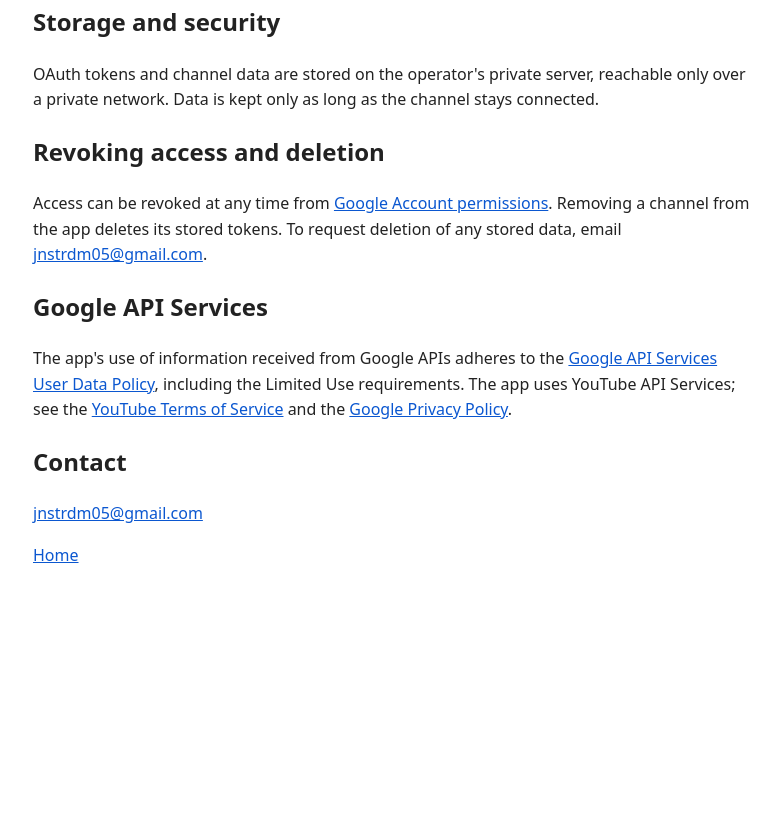
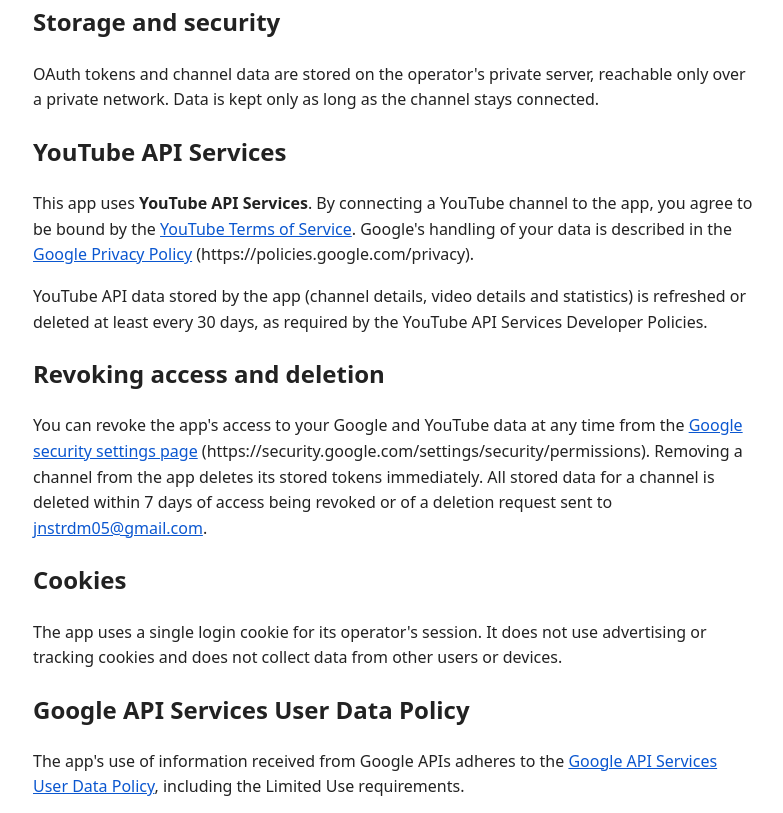
Before and after one commit to johnstryder/postiz-factory, a plain HTML site: page privacy.html in a window 1280 px wide. Shown: the part 607-1420 px from the top of the page, without its empty margins (247-1030 px from the left). Before the commit the page ends 1223 px from the top, so only its background shows below. Drawn offline with Linux system fonts and the light colour scheme.

Commit message:
Add YouTube API Services branding and policy sections
Co-Authored-By: Claude Opus 5.5 <noreply@anthropic.com>

```diff
--- a/privacy.html
+++ b/privacy.html
@@ -25,11 +25,18 @@
 <h2>Storage and security</h2>
 <p>OAuth tokens and channel data are stored on the operator's private server, reachable only over a private network. Data is kept only as long as the channel stays connected.</p>
 
+<h2>YouTube API Services</h2>
+<p>This app uses <strong>YouTube API Services</strong>. By connecting a YouTube channel to the app, you agree to be bound by the <a href="https://www.youtube.com/t/terms">YouTube Terms of Service</a>. Google's handling of your data is described in the <a href="https://policies.google.com/privacy">Google Privacy Policy</a> (https://policies.google.com/privacy).</p>
+<p>YouTube API data stored by the app (channel details, video details and statistics) is refreshed or deleted at least every 30 days, as required by the YouTube API Services Developer Policies.</p>
+
 <h2>Revoking access and deletion</h2>
-<p>Access can be revoked at any time from <a href="https://myaccount.google.com/permissions">Google Account permissions</a>. Removing a channel from the app deletes its stored tokens. To request deletion of any stored data, email <a href="mailto:jnstrdm05@gmail.com">jnstrdm05@gmail.com</a>.</p>
+<p>You can revoke the app's access to your Google and YouTube data at any time from the <a href="https://security.google.com/settings/security/permissions">Google security settings page</a> (https://security.google.com/settings/security/permissions). Removing a channel from the app deletes its stored tokens immediately. All stored data for a channel is deleted within 7 days of access being revoked or of a deletion request sent to <a href="mailto:jnstrdm05@gmail.com">jnstrdm05@gmail.com</a>.</p>
 
-<h2>Google API Services</h2>
-<p>The app's use of information received from Google APIs adheres to the <a href="https://developers.google.com/terms/api-services-user-data-policy">Google API Services User Data Policy</a>, including the Limited Use requirements. The app uses YouTube API Services; see the <a href="https://www.youtube.com/t/terms">YouTube Terms of Service</a> and the <a href="https://policies.google.com/privacy">Google Privacy Policy</a>.</p>
+<h2>Cookies</h2>
+<p>The app uses a single login cookie for its operator's session. It does not use advertising or tracking cookies and does not collect data from other users or devices.</p>
+
+<h2>Google API Services User Data Policy</h2>
+<p>The app's use of information received from Google APIs adheres to the <a href="https://developers.google.com/terms/api-services-user-data-policy">Google API Services User Data Policy</a>, including the Limited Use requirements.</p>
 
 <h2>Contact</h2>
 <p><a href="mailto:jnstrdm05@gmail.com">jnstrdm05@gmail.com</a></p>
```
Also changed, not shown: index.html (+3 -2 lines).
